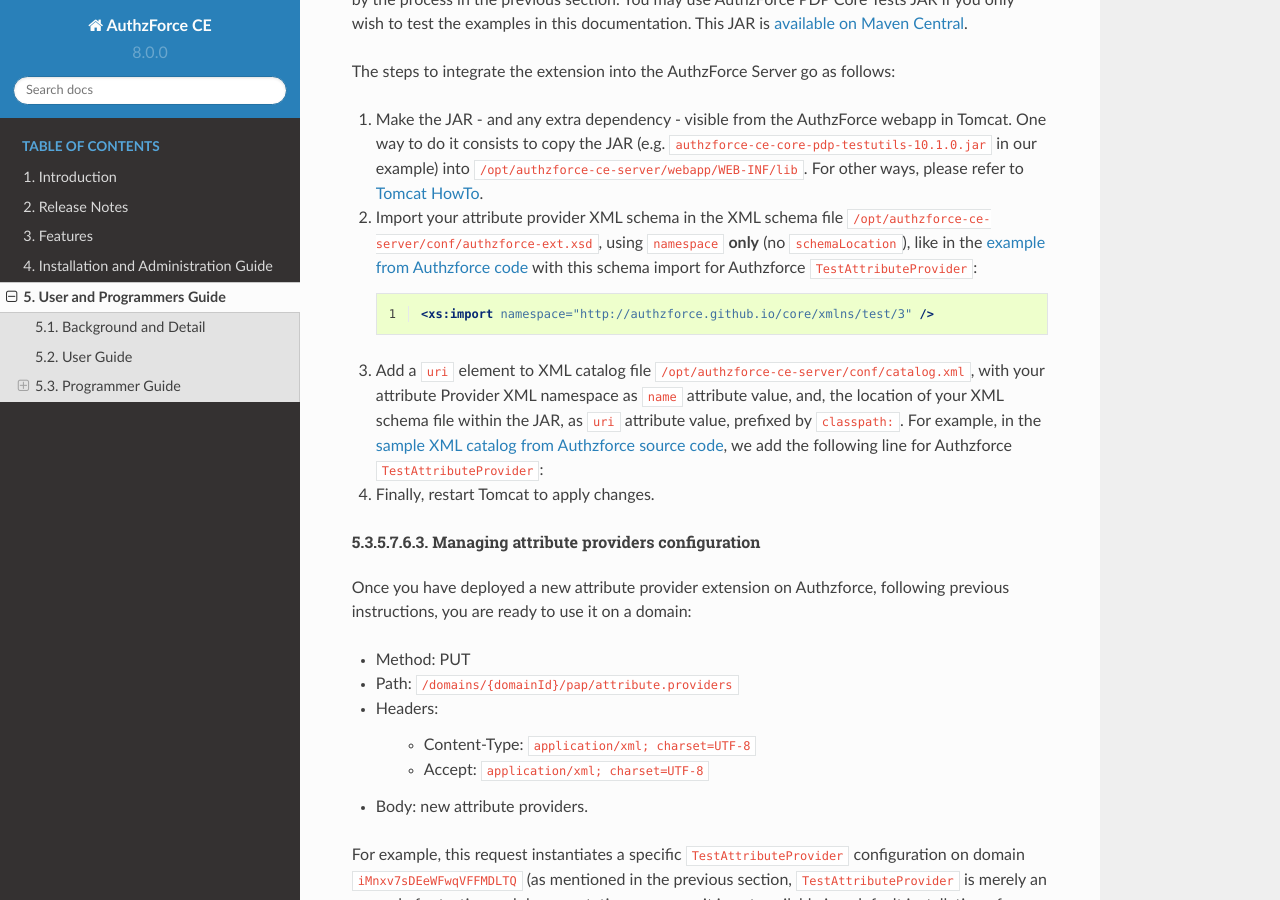
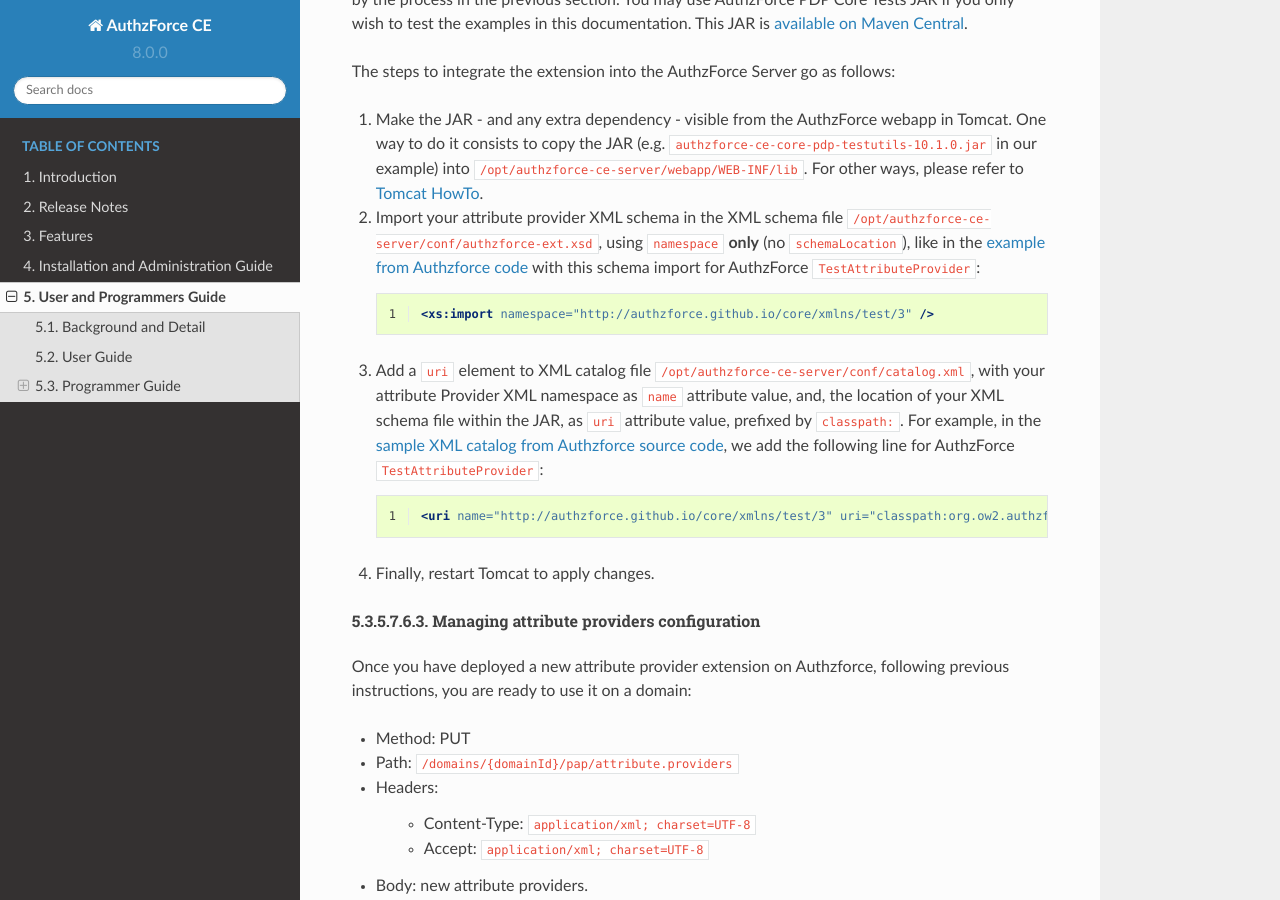
Before and after one commit to authzforce/fiware, a Sphinx documentation site: the page built from doc/UserAndProgrammersGuide.rst, in a window 1280 px wide and 900 px high, scrolled down 31181 px. Built offline with Sphinx 7.4.7 and the Read the Docs theme 2.0.0, drawn with Linux system fonts in a browser that asks for light colours; formulas are drawn with MathJax 3.

Commit message:
Update UserAndProgrammersGuide.rst

```diff
--- a/doc/UserAndProgrammersGuide.rst
+++ b/doc/UserAndProgrammersGuide.rst
@@ -1170,19 +1170,19 @@
 
 #. Make the JAR - and any extra dependency - visible from the AuthzForce webapp in Tomcat. One way to do it consists to copy the JAR (e.g. ``authzforce-ce-core-pdp-testutils-10.1.0.jar`` in our example) into ``/opt/authzforce-ce-server/webapp/WEB-INF/lib``. For other ways, please refer to `Tomcat HowTo <http://wiki.apache.org/tomcat/HowTo#How_do_I_add_JARs_or_classes_to_the_common_classloader_without_adding_them_to_.24CATALINA_HOME.2Flib.3F>`_.
 
-#. Import your attribute provider XML schema in the XML schema file ``/opt/authzforce-ce-server/conf/authzforce-ext.xsd``, using ``namespace`` **only** (no ``schemaLocation``), like in the `example from Authzforce code <hhttps://github.com/authzforce/server/blob/release-8.0.1/webapp/src/test/resources/authzforce-ce-server/conf/authzforce-ext.xsd>`_ with this schema import for Authzforce ``TestAttributeProvider``:
+#. Import your attribute provider XML schema in the XML schema file ``/opt/authzforce-ce-server/conf/authzforce-ext.xsd``, using ``namespace`` **only** (no ``schemaLocation``), like in the `example from Authzforce code <hhttps://github.com/authzforce/server/blob/release-8.0.1/webapp/src/test/resources/authzforce-ce-server/conf/authzforce-ext.xsd>`_ with this schema import for AuthzForce ``TestAttributeProvider``:
 
    .. code-block:: xml
       :linenos:
 
       <xs:import namespace="http://authzforce.github.io/core/xmlns/test/3" />
 
-#. Add a ``uri`` element to XML catalog file ``/opt/authzforce-ce-server/conf/catalog.xml``, with your attribute Provider XML namespace as ``name`` attribute value, and, the location of your XML schema file within the JAR, as ``uri`` attribute value, prefixed by ``classpath:``. For example, in the `sample XML catalog from Authzforce source code <https://github.com/authzforce/server/blob/release-8.0.1/webapp/src/test/resources/authzforce-ce-server/conf/catalog.xml>`_, we add the following line for Authzforce ``TestAttributeProvider``:
+#. Add a ``uri`` element to XML catalog file ``/opt/authzforce-ce-server/conf/catalog.xml``, with your attribute Provider XML namespace as ``name`` attribute value, and, the location of your XML schema file within the JAR, as ``uri`` attribute value, prefixed by ``classpath:``. For example, in the `sample XML catalog from Authzforce source code <https://github.com/authzforce/server/blob/release-8.0.1/webapp/src/test/resources/authzforce-ce-server/conf/catalog.xml>`_, we add the following line for AuthzForce ``TestAttributeProvider``:
 
    .. code-block:: xml
       :linenos:
 
-     <uri name="http://authzforce.github.io/core/xmlns/test/3" uri="classpath:org.ow2.authzforce.core.pdp.testutil.ext.xsd"/>
+      <uri name="http://authzforce.github.io/core/xmlns/test/3" uri="classpath:org.ow2.authzforce.core.pdp.testutil.ext.xsd"/>
 
 #. Finally, restart Tomcat to apply changes.
 
```
